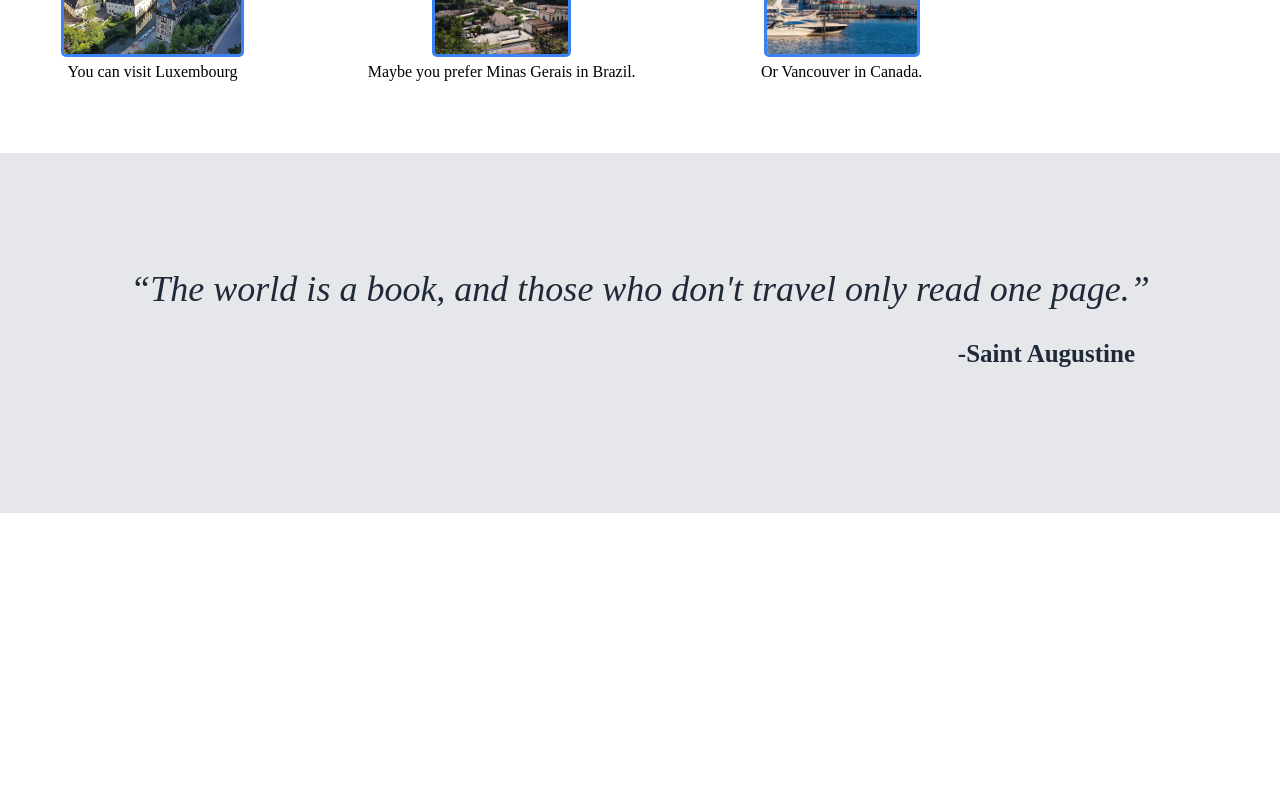
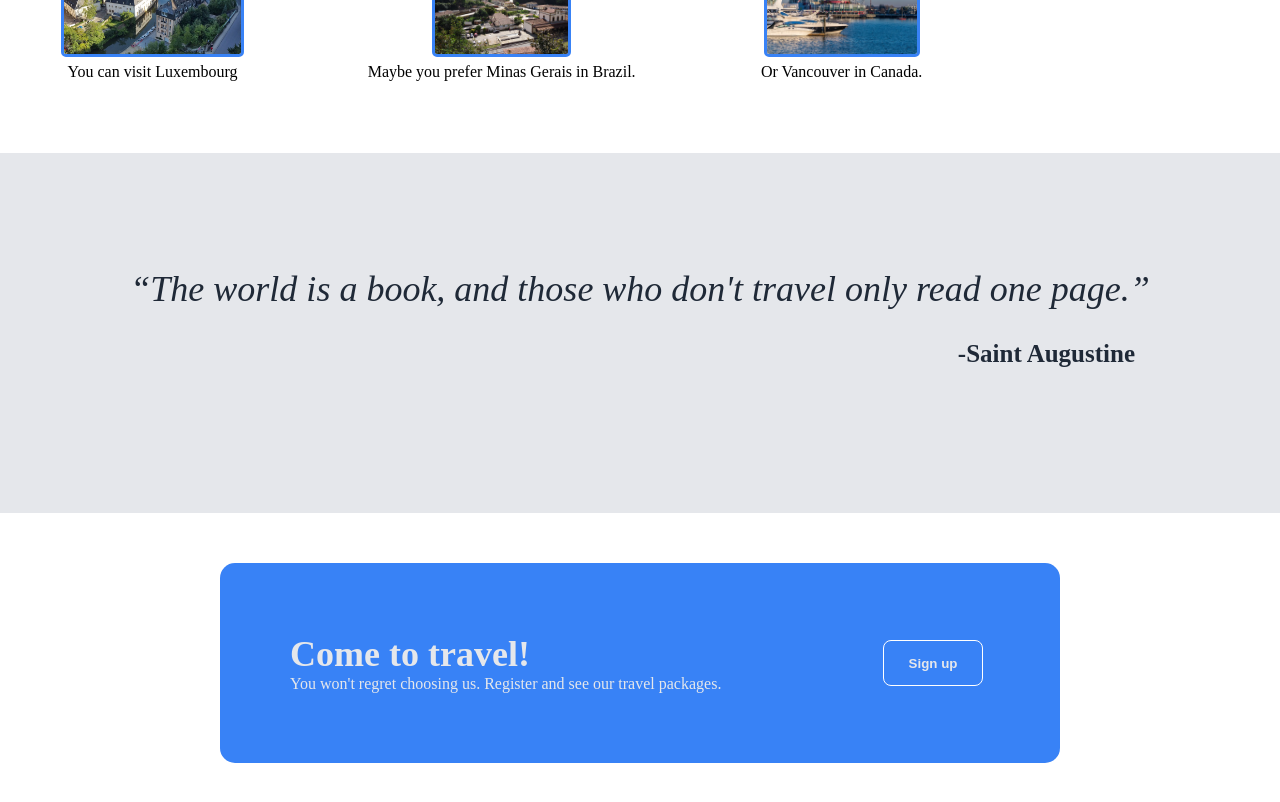
Before and after one commit to GabrielNP96/lading_page_travel_more, a plain HTML site: page index.html in a window 1280 px wide. Shown: the part 664-1466 px from the top of the page. Before the commit the page ends 1177 px from the top, so only its background shows below. Drawn offline with Linux system fonts and the light colour scheme.

Commit message:
main content is finished

```diff
--- a/index.html
+++ b/index.html
@@ -51,12 +51,20 @@
             </div>
         </div>
 
-        <section class="comment">
+        <div class="comment">
             <blockquote>
                 <p class="blockquote-p">“The world is a book, and those who don't travel only read one page.”</p>
                 <p class="author">-Saint Augustine</p>
             </blockquote>
-        </section>
+        </div>
+
+        <div class="sign-up">
+            <div class="sign-up-text">
+                <h2 class="sign-up-h2">Come to travel!</h2>
+                <p class="sign-up-p">You won't regret choosing us. Register and see our travel packages.</p>
+            </div>
+            <button class="sign-up-btn">Sign up</button>
+        </div>
     </main>
 </body>
 </html>
--- a/style.css
+++ b/style.css
@@ -128,3 +128,33 @@ blockquote {
     text-align: end;
     padding: 30px;
 }
+
+.sign-up {
+    display: flex;
+    justify-content: space-between;
+    background-color: #3882F6;
+    width: 700px;
+    height: auto;
+    padding: 70px;
+    border-radius: 15px;
+    margin: 50px auto;
+    color: #E5E7EB;
+}
+
+.sign-up-h2 {
+    text-align: left;
+    color:#E5E7EB;
+}
+
+.sign-up-btn {
+    width: 100px;
+    background-color: #3882F6;
+    padding: 10px;
+    margin: 7px;
+    border: 1px solid white;
+    border-radius: 8px;
+    font-weight: bold;
+    color: #E5E7EB;
+}
+
+/*Style from footer*/
```
